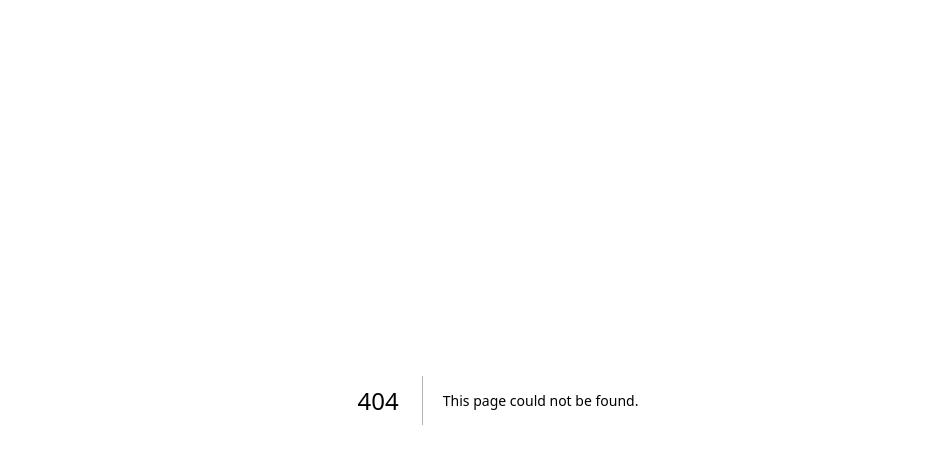
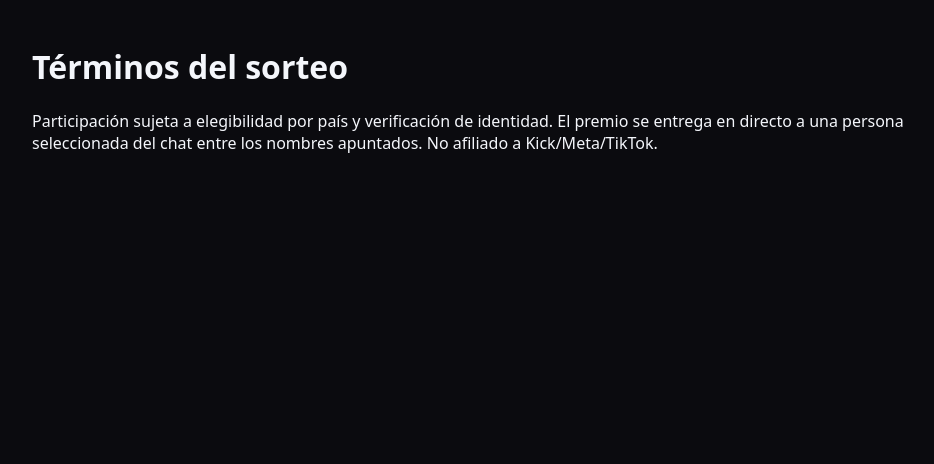
Before and after one commit to naninokidsoficial-droid/dineronino-landing, a Next.js app: page /terminos in a window 1280 px wide. Before the commit this address had no page. Shown: the top 464 px of the page, without its empty margins (142-1076 px from the left). Built offline with nearby package versions, Linux system fonts and the light colour scheme.

Commit message:
Create terminos page

```diff
--- /dev/null
+++ b/app/terminos/page.tsx
@@ -0,0 +1,9 @@
+// app/terminos/page.tsx
+export default function Page() {
+  return (
+    <div className="container">
+      <h1>Términos del sorteo</h1>
+      <p>Participación sujeta a elegibilidad por país y verificación de identidad. El premio se entrega en directo a una persona seleccionada del chat entre los nombres apuntados. No afiliado a Kick/Meta/TikTok.</p>
+    </div>
+  );
+}
```
